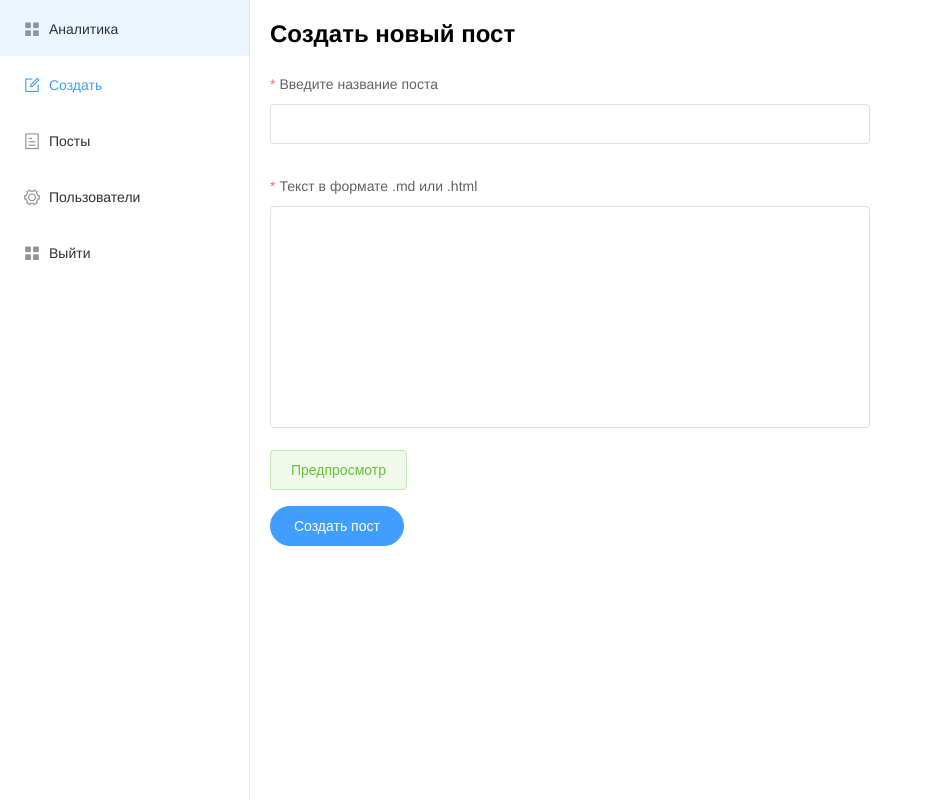
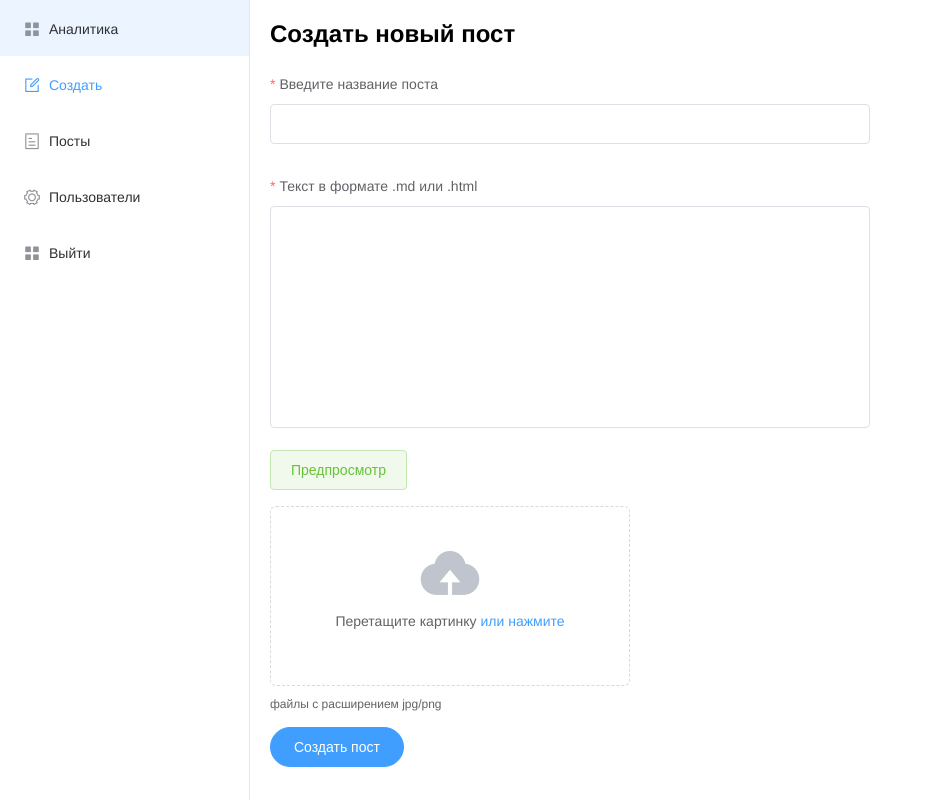
Before and after one commit to username40/nuxt-blog, a Nuxt app: page /admin/create in a window 1280 px wide. Shown: the whole page, without its empty margins (0-933 px from the left). Built offline with nearby package versions, Linux system fonts and the light colour scheme; no server answers.

Commit message:
complete admin panel fronend
i don't made analitycs page, todo later

```diff
--- a/pages/admin/create.vue
+++ b/pages/admin/create.vue
@@ -28,6 +28,17 @@
           <vue-markdown>{{ controls.text }}</vue-markdown>
         </div>
       </el-dialog>
+      <el-upload
+        class="mb"
+        ref="upload"
+        drag
+        action="https://jsonplaceholder.typicode.com/posts/"
+        :on-change="handleImageChange"
+      :auto-upload="false">
+        <i class="el-icon-upload"></i>
+        <div class="el-upload__text">Перетащите картинку <em>или нажмите</em></div>
+        <div class="el-upload__tip" slot="tip">файлы с расширением jpg/png</div>
+      </el-upload>
       <el-form-item>
         <el-button
           type="primary"
@@ -47,6 +58,7 @@
     middleware: ['admin-auth'],
     data() {
       return {
+        image: null,
         previewDialog: false,
         loading: false,
         controls: {
@@ -66,18 +78,21 @@
     methods: {
       onSubmit() {
         this.$refs.form.validate(async valid => {
-          if (valid) {
+          if (valid && this.image) {
             this.loading = true
 
             const formData = {
               title: this.controls.title,
-              text: this.controls.text
+              text: this.controls.text,
+              image: this.image
             }
 
             try {
               await this.$store.dispatch('post/create', formData)
               this.controls.title = ''
               this.controls.text = ''
+              this.$refs.upload.clearFiles()
+              this.image = null
               this.$message.success('Пост был успешно создан')
               this.loading = false
             } catch (e) {
@@ -86,8 +101,13 @@
             }
 
 
+          } else {
+            this.$message.warning('Форма не валидна')
           }
         })
+      },
+      handleImageChange(file, filelist) {
+        this.image = file.raw
       }
     }
   }
--- a/store/post.js
+++ b/store/post.js
@@ -24,11 +24,20 @@
       },1000)
     })
   },
-  async create({}, {title, text}) {
-    return await new Promise(resolve => {
-      setTimeout(() => {
-        resolve()
-      }, 1000)
-    })
+  async create({commit}, {title, text, image}) {
+    try {
+      const fd = new FormData()
+      fd.append('title', title)
+      fd.append('text', text)
+      fd.append('image', image, image.name)
+
+      return await new Promise(resolve => {
+        setTimeout(() => {resolve()}, 2000)
+      })
+
+    } catch (e) {
+      commit('setError', e, {root: true})
+      throw e
+    }
   }
 }
```
